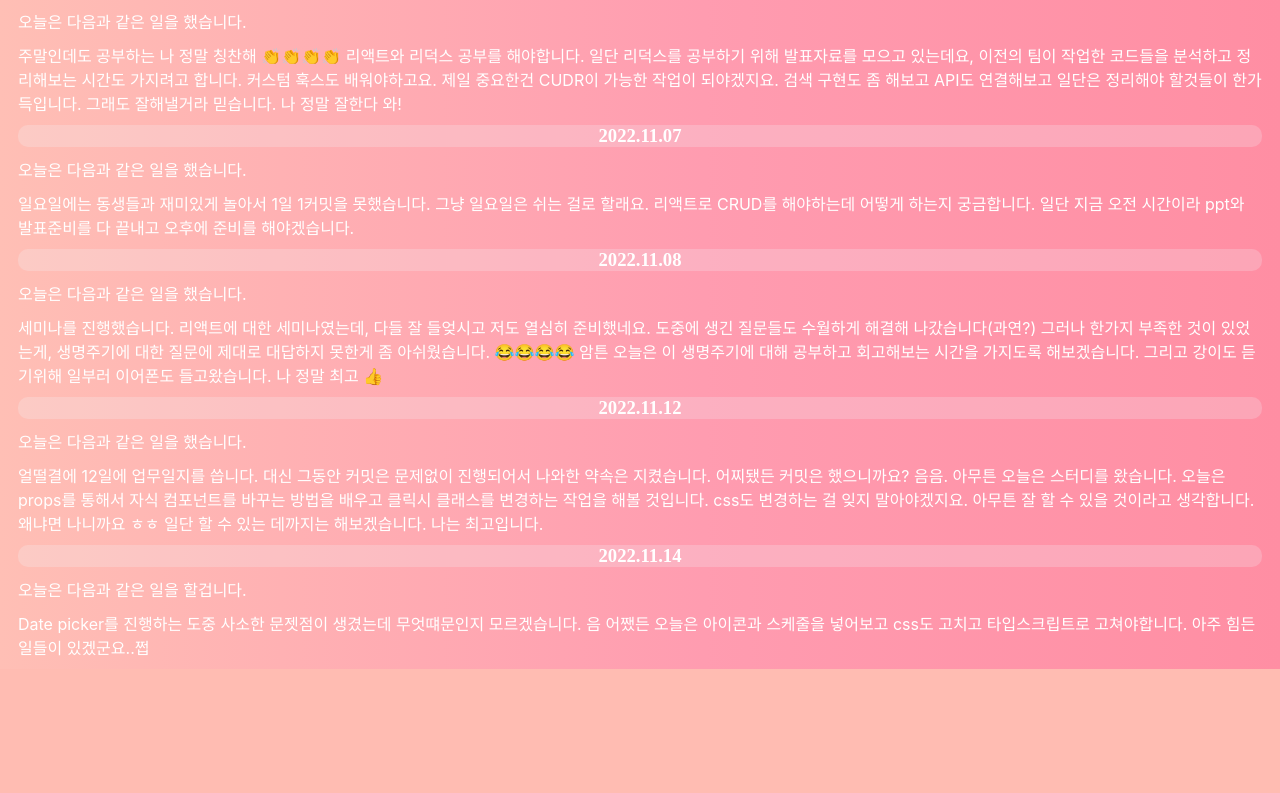
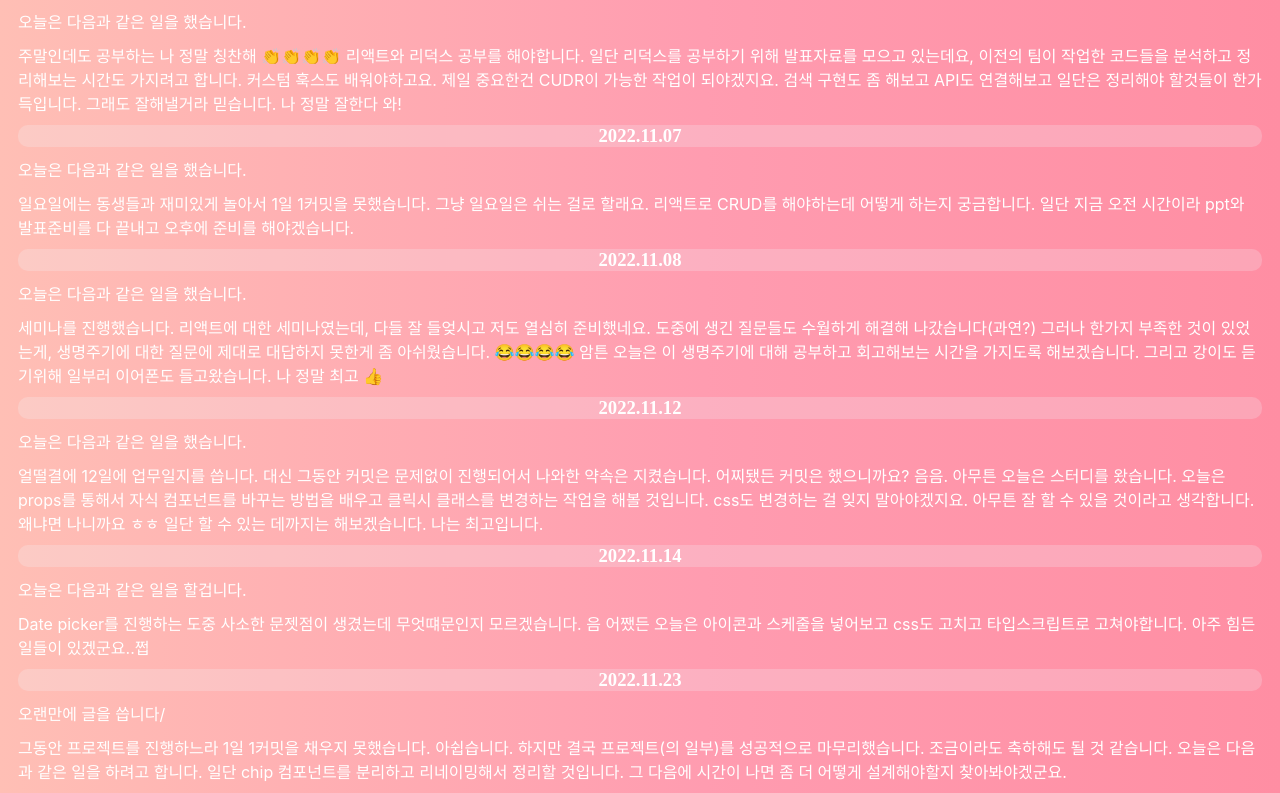
Before and after one commit to Haeryun88/JanDis, a React (Create React App) app: page / in a window 1280 px wide. Shown: the part 414-1207 px from the top of the page. Before the commit the page ends 1083 px from the top, so only its background shows below. Built offline with nearby package versions, Linux system fonts and the light colour scheme.

Commit message:
1 file modified, 1 added

```diff
--- a/src/App.js
+++ b/src/App.js
@@ -7,6 +7,7 @@ import D20221107 from './Component/D20221107.js';
 import D20221108 from './Component/D20221108.js';
 import D20221112 from './Component/D20221112.js';
 import D20221114 from './Component/D20221114.js';
+import D20221123 from './Component/D20221123.js';
 
 export default function App() {
   return (
@@ -19,6 +20,7 @@ export default function App() {
       <D20221108 />
       <D20221112 />
       <D20221114 />
+      <D20221123 />
     </div>
   );
 }
--- /dev/null
+++ b/src/Component/D20221123.js
@@ -0,0 +1,17 @@
+import React from 'react';
+
+export default function D202211023() {
+  return (
+    <div>
+      <h3>2022.11.23</h3>
+      <p>오랜만에 글을 씁니다/</p>
+      <p>
+        그동안 프로젝트를 진행하느라 1일 1커밋을 채우지 못했습니다. 아쉽습니다.
+        하지만 결국 프로젝트(의 일부)를 성공적으로 마무리했습니다. 조금이라도 축하해도 될 것 같습니다.
+        오늘은 다음과 같은 일을 하려고 합니다.
+        일단 chip 컴포넌트를 분리하고 리네이밍해서 정리할 것입니다.
+        그 다음에 시간이 나면 좀 더 어떻게 설계해야할지 찾아봐야겠군요.
+      </p>
+    </div>
+  );
+}
```
